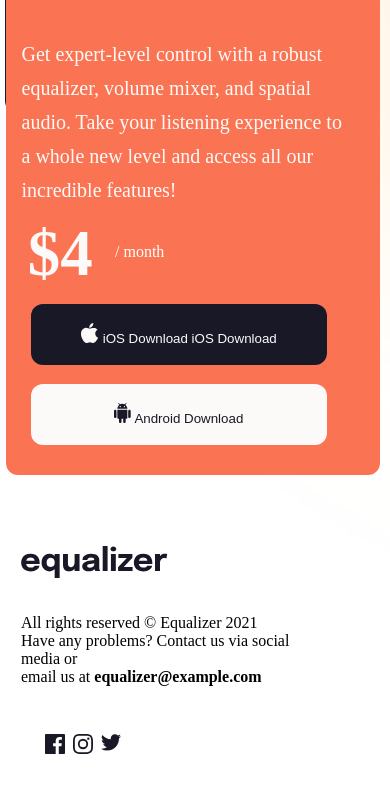
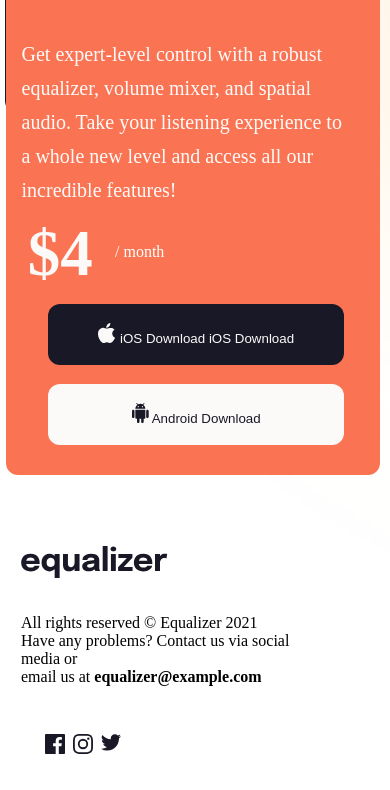
Before and after one commit to Yoana7183/Noob2Junior-PracticeTasks, a website: page landing_page_ez/starter-code/index.html in a window 390 px wide. Shown: the part 1175-1965 px from the top of the page. Drawn offline with Linux system fonts and the light colour scheme.

Commit message:
fixed details in mobile view /paddings/btn margins

```diff
--- a/landing_page_ez/starter-code/style.css
+++ b/landing_page_ez/starter-code/style.css
@@ -228,7 +228,7 @@ footer {
 }
 
 /*-------------------------------------------------------------DESKTOP---------------------------------------------------------*/
-@media only screen and (min-width: 911px) and (max-width: 1440px) {
+@media only screen and (min-width: 992px) and (max-width: 2000px) {
     .main {
         background-image: url("./assets/bg-main-desktop.png");
         background-repeat: no-repeat;
@@ -239,7 +239,7 @@ footer {
 
 /*-------------------------------------------------------------DESKTOP - END---------------------------------------------------------*/
 /*-------------------------------------------------------------TABLET---------------------------------------------------------*/
-@media only screen and (min-width: 600px) and (max-width: 910px) {
+@media only screen and (min-width: 600px) and (max-width: 990px) {
     .main {
         background-image: url("./assets/bg-main-tablet.png");
         background-repeat: no-repeat;
@@ -425,6 +425,7 @@ footer {
     .ios-btn {
         width: 296px;
         height: 61px;
+        margin-left: 2em;
 
 
     }
@@ -436,6 +437,7 @@ footer {
     .android-btn {
         width: 296px;
         height: 61px;
+        margin-left: 2em;
     }
 
     .android-btn:hover {
--- a/tips_calculator/style.css
+++ b/tips_calculator/style.css
@@ -244,7 +244,7 @@ input {
 }
 
 /*--------------------------------------------DESKTOP------------------------------------------------*/
-@media only screen and (min-width: 911px) and (max-width: 2000px) {
+@media only screen and (min-width:1001px) and (max-width: 2000px) {
 
     .container {
 
@@ -364,7 +364,7 @@ input {
 }
 
 /*--------------------------------------------TABLET------------------------------------------------*/
-@media only screen and (min-width: 601px) and (max-width: 910px) {
+@media only screen and (min-width: 601px) and (max-width: 1000px) {
     .container {
         padding: 1rem 1rem 1rem 1rem;
     }
```
